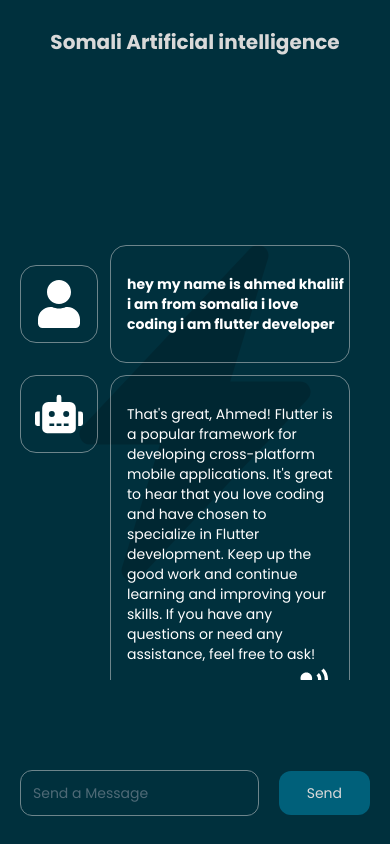
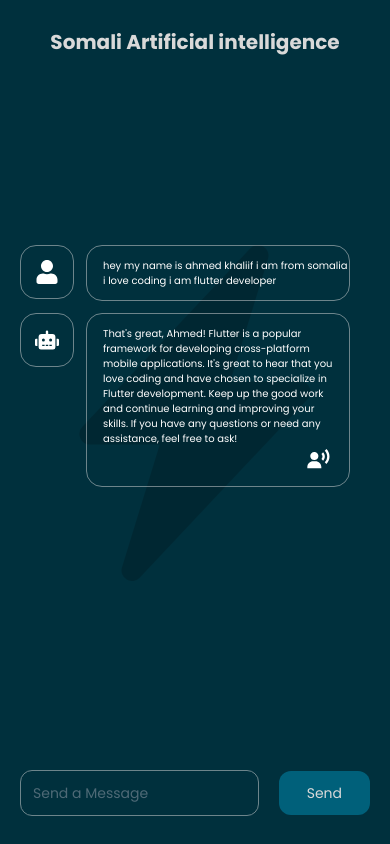
Before and after one commit to muuminbaargeele/PromptSom, a React (Vite) app: page / in a window 390 px wide. Built offline with nearby package versions, Linux system fonts and the light colour scheme; no server answers; a web font is replaced by a local one.

Commit message:
responsive

```diff
--- a/src/components/Response.tsx
+++ b/src/components/Response.tsx
@@ -1,16 +1,16 @@
-import React from "react";
-import { FaUser, FaRobot } from "react-icons/fa";
-import { BiSolidUserVoice } from "react-icons/bi";
+import React from 'react'
+import { FaUser, FaRobot } from 'react-icons/fa'
+import { BiSolidUserVoice } from 'react-icons/bi'
 
 const Response: React.FC = () => {
   return (
     <section className="flex flex-col gap-3 h-[435px] overflow-y-scroll active-scroll absolute pr-5 bg-transparent">
       <div className="flex flex-col gap-3">
-        <div className="flex items-center gap-3">
+        <div className="flex items-start gap-3">
           <span className="border  border-grayColor/50 rounded-2xl p-[14px]">
-            <FaUser className="text-white h-12 w-12" />
+            <FaUser className="text-white h-6 w-6 lg:h-12 lg:w-12" />
           </span>
-          <span className="flex-1 pl-4 py-7 text-white font-popins font-bold text-sm border border-grayColor/50 rounded-2xl">
+          <span className="flex-1 pl-4 py-3 lg:py-7 text-white font-popins text-[10px] lg:text-sm border border-grayColor/50 rounded-2xl">
             hey my name is ahmed khaliif i am from somalia i love coding i am
             flutter developer
           </span>
@@ -18,10 +18,10 @@ const Response: React.FC = () => {
 
         <div className="flex items-start gap-3 ">
           <span className="border border-grayColor/50 rounded-2xl p-[14px]">
-            <FaRobot className="text-white h-12 w-12" />
+            <FaRobot className="text-white h-6 w-6 lg:h-12 lg:w-12" />
           </span>
-          <div className="flex flex-col justify-between border border-grayColor/50 rounded-2xl px-4 py-7  overflow-y-scroll active-scroll">
-            <p className="text-white text-sm font-popins font-normal ">
+          <div className="flex flex-col justify-between border border-grayColor/50 rounded-2xl px-4 py-3 lg:py-7  overflow-y-scroll active-scroll">
+            <p className="text-white text-[10px] lg:text-sm font-popins font-normal ">
               That's great, Ahmed! Flutter is a popular framework for developing
               cross-platform mobile applications. It's great to hear that you
               love coding and have chosen to specialize in Flutter development.
@@ -30,13 +30,13 @@ const Response: React.FC = () => {
               free to ask!
             </p>
             <span className="self-end  cursor-pointer">
-              <BiSolidUserVoice className="text-white h-10 w-10 " />
+              <BiSolidUserVoice className="text-white h-7 w-7 lg:h-10 lg:w-10 " />
             </span>
           </div>
         </div>
       </div>
     </section>
-  );
-};
+  )
+}
 
-export default Response;
+export default Response
```
